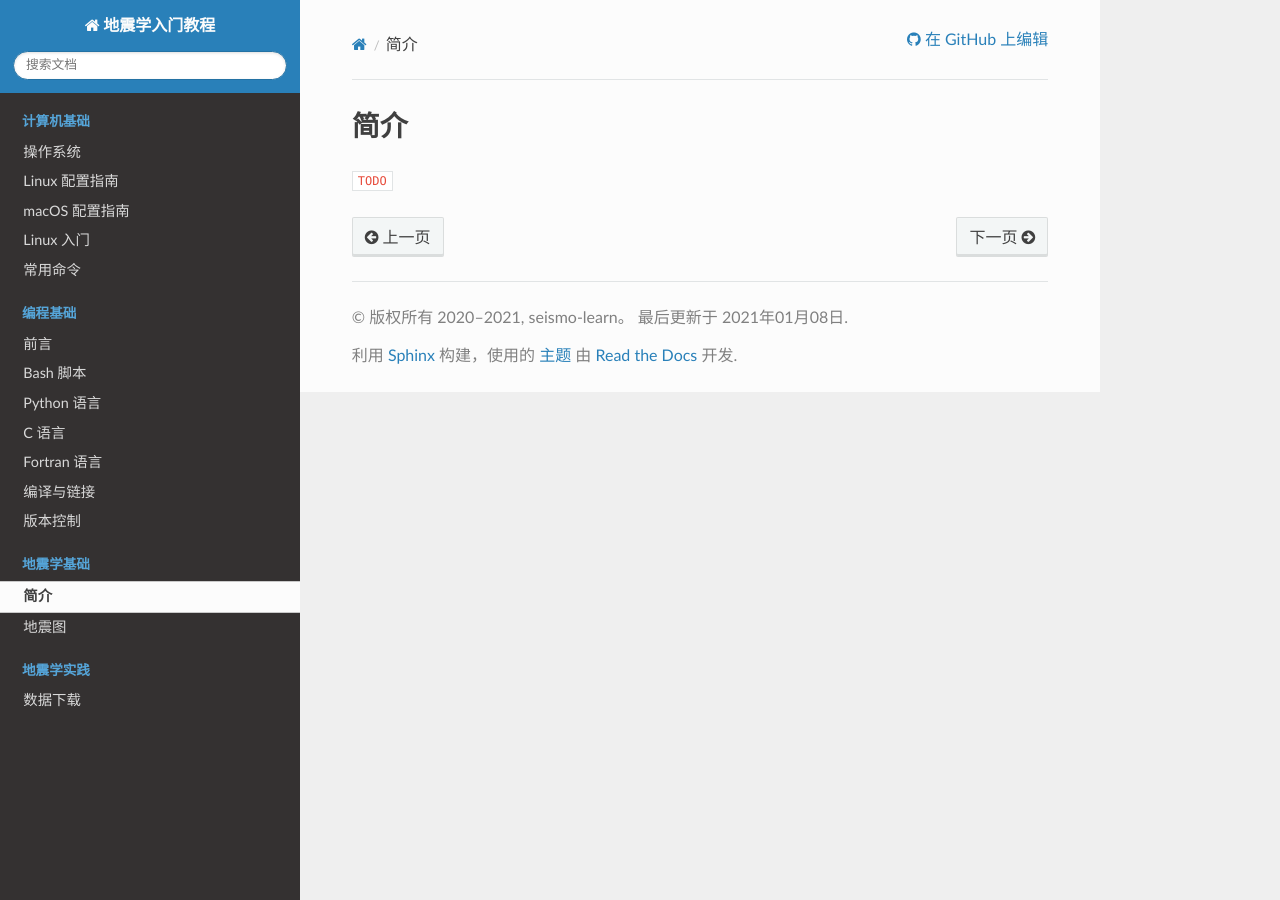
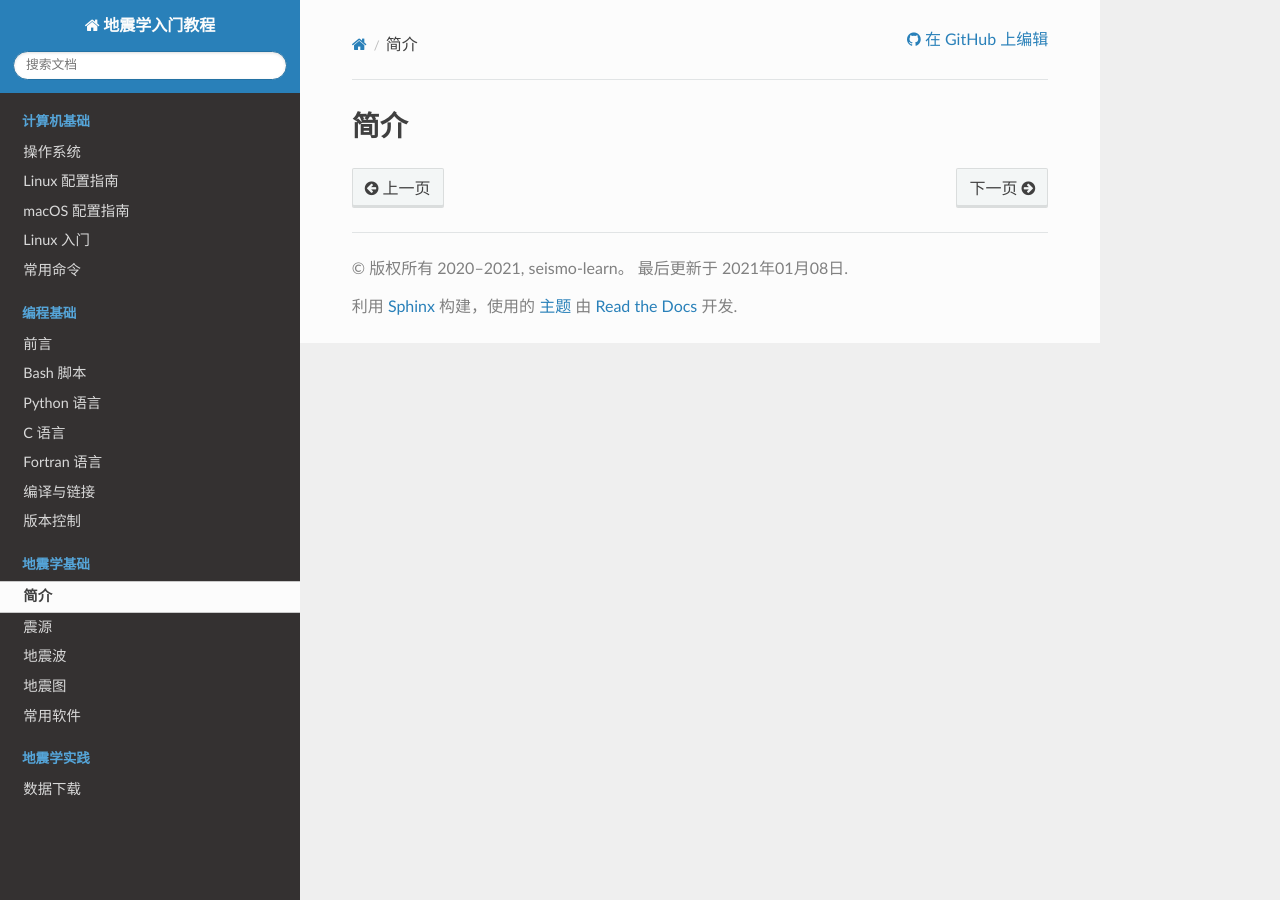
Before and after one commit to seismo-learn/seismology101, a Sphinx documentation site: the page built from source/introduction/index.rst, in a window 1280 px wide. Built offline with Sphinx 7.4.7 and the Read the Docs theme 2.0.0, drawn with Linux system fonts in a browser that asks for light colours.

Commit message:
Chapter/section structure for the seismology part (#26)

```diff
--- a/source/index.rst
+++ b/source/index.rst
@@ -33,7 +33,10 @@
    :hidden:
 
    introduction/index
+   seismic-source/index
+   seismic-wave/index
    seismogram/index
+   software/index
 
 
 .. toctree::
--- a/source/introduction/index.rst
+++ b/source/introduction/index.rst
@@ -1,4 +1,2 @@
 简介
 ====
-
-``TODO``
--- /dev/null
+++ b/source/seismic-source/index.rst
@@ -0,0 +1,2 @@
+震源
+====
--- /dev/null
+++ b/source/seismic-wave/index.rst
@@ -0,0 +1,2 @@
+地震波
+======
--- /dev/null
+++ b/source/software/index.rst
@@ -0,0 +1,2 @@
+常用软件
+========
```
